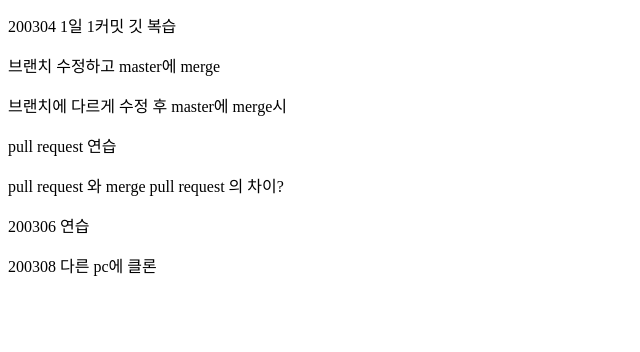
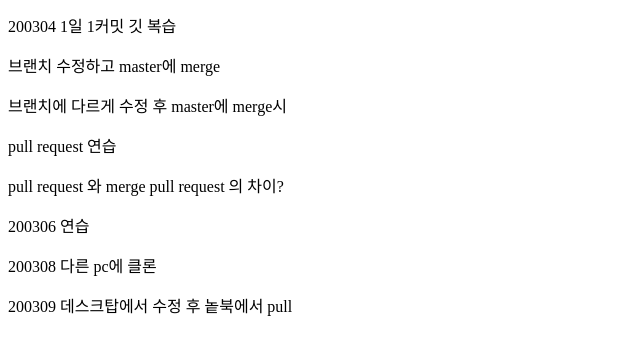
Before and after one commit to H-silver/portfolio_design, a plain HTML site: page index.html in a window 1280 px wide. Shown: the part 116-468 px from the top of the page, without its empty margins (0-640 px from the left). Drawn offline with Linux system fonts and the light colour scheme.

Commit message:
다른 로컬에서 수정 후 pull

```diff
--- a/index.html
+++ b/index.html
@@ -15,5 +15,6 @@
     <p>pull request 와 merge pull request 의 차이?</p>
     <p>200306 연습</p>
     <p>200308 다른 pc에 클론</p>
+    <p>200309 데스크탑에서 수정 후 놑북에서 pull</p>
 </body>
 </html>
```
